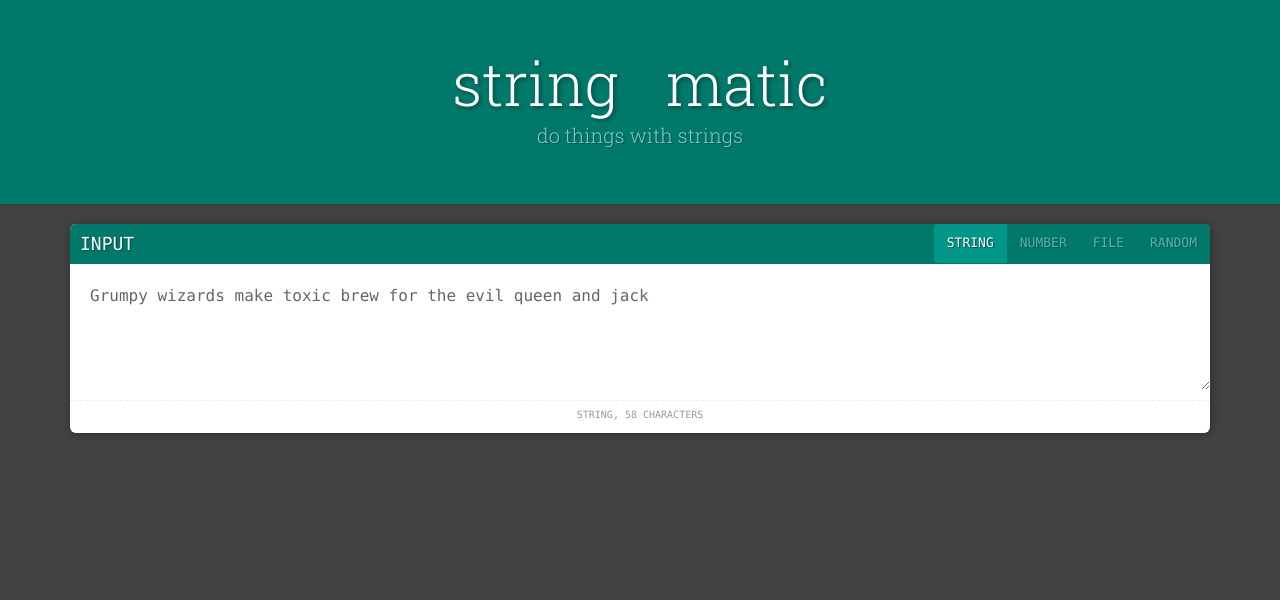
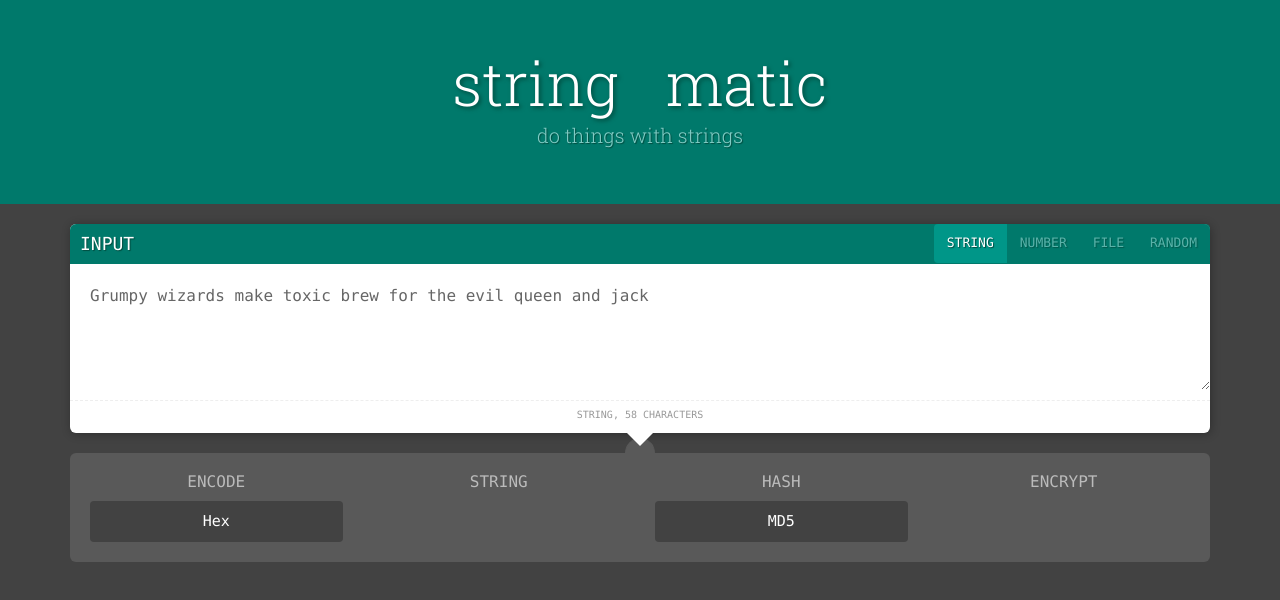
Before and after one commit to string-o-matic/string-o-matic, a React (Create React App) app: page / in a window 1280 px wide. Shown: the top 600 px of the page. Built offline with nearby package versions, Linux system fonts and the light colour scheme; the HTML template or start-up script is replaced by a standard one.

Commit message:
Basic step selector

```diff
--- a/src/App.css
+++ b/src/App.css
@@ -76,6 +76,18 @@ textarea.code:focus {
     margin-bottom: 20px;
     box-shadow: 1px 1px 10px rgba(0, 0, 0, 0.3);
     border-radius: 6px;
+}
+
+.step-selector {
+    background: #595959;
+    position: relative;
+    margin-bottom: 20px;
+    box-shadow: none;
+    border-radius: 6px;
+}
+
+.step-selector .step-body {
+    padding: 20px;
 }
 
 .step-header {
@@ -210,3 +222,22 @@ textarea.code:focus {
     border-top-left-radius: 30px;
     border-top-right-radius: 30px;
 }
+
+.step-selector .category h4 {
+    font-family: Monaco, Menlo, Consolas, "Courier New", monospace;
+    font-size: 16px;
+    color: #bbb;
+    margin: 0 0 10px 0;
+    padding: 0;
+    text-align: center;
+}
+
+.step-selector .step-top-1 {
+    background: #595959;
+    border: 1px solid #595959;
+}
+
+.step-selector .btn-inverse {
+    font-family: Monaco, Menlo, Consolas, "Courier New", monospace;
+    background: #424242;
+}
--- a/src/pipeline/Pipeline.js
+++ b/src/pipeline/Pipeline.js
@@ -1,11 +1,7 @@
 import React, { Component } from 'react';
 import Input from '../input/Input';
 import StepComponent from './StepComponent';
-import MD5Step from './steps/MD5Step';
-import HexStep from './steps/HexStep';
-import StringReverseStep from './steps/StringReverseStep';
-import UpperCase from './steps/string/UpperCase';
-import IdentityStep from './steps/IdentityStep';
+import StepSelector from './StepSelector';
 
 class Pipeline extends Component {
 
@@ -14,12 +10,13 @@ class Pipeline extends Component {
 
   constructor(props) {
     super(props);
-    this.state = { input: this.initialInput };
+    this.state = { input: { type: 'String', data: this.initialInput } };
     this.inputChange = this.inputChange.bind(this);
     this.stepChange = this.stepChange.bind(this);
-    console.log('pipeline construct update pipeline');
-    this.updatePipelineChain();
-    console.log('pipeline construct set initial');
+    this.addStep = this.addStep.bind(this);
+    // console.log('pipeline construct update pipeline');
+    // this.updatePipelineChain();
+    // console.log('pipeline construct set initial');
     // this.steps[0].setInput({ type: 'String', data: this.initialInput });
   }
 
@@ -32,19 +29,20 @@ class Pipeline extends Component {
             <StepComponent key={i} step={step} stepChange={this.stepChange}/>
           )
         }
+        <StepSelector addStep={this.addStep}/>
       </div>
     );
   }
 
-  updatePipelineChain() {
-    var previous = null;
-    this.steps.forEach(step => {
-      if (previous) {
-        previous.setNext(step);
-      }
-      previous = step;
-    });
-  }
+  // updatePipelineChain() {
+  //   var previous = null;
+  //   this.steps.forEach(step => {
+  //     if (previous) {
+  //       previous.setNext(step);
+  //     }
+  //     previous = step;
+  //   });
+  // }
 
   inputChange(input) {
     // Pass new input to first step in pipeline. It will pass its output down the chain.
@@ -60,6 +58,16 @@ class Pipeline extends Component {
   stepChange() {
     this.setState({});
   }
+
+  addStep(step) {
+    if (this.steps.length > 0) {
+      this.steps[this.steps.length - 1].setNext(step);
+    } else {
+      step.setInput(this.state.input);
+    }
+    this.steps.push(step);
+    this.setState({});
+  }
 }
 
 export default Pipeline;
--- a/src/pipeline/StepComponent.js
+++ b/src/pipeline/StepComponent.js
@@ -25,7 +25,7 @@ class StepComponent extends Component {
       <div className="step step-transform">
         <StepTop/>
         <div className="step-header">
-          <h4>{this.props.step.title()}</h4>
+          <h4>{this.props.step.constructor.title}</h4>
         </div>
         <div className="step-body">
           <code className="output">{view}</code>
--- /dev/null
+++ b/src/pipeline/StepSelector.js
@@ -0,0 +1,54 @@
+import React, { Component } from 'react';
+import MD5Step from './steps/MD5Step';
+import HexStep from './steps/HexStep';
+import { StepTop } from '../Common';
+
+class StepSelector extends Component {
+
+  render() {
+    // TODO Add category static field and build automatically
+    var encodeSteps = [ HexStep ];
+    var hashSteps = [ MD5Step ];
+
+    return (
+      <div className="step-selector">
+        <StepTop/>
+        <div className="step-body">
+          <div className="container-fluid">
+            <div className="row">
+              <div className="col-md-3 category">
+                <h4>ENCODE</h4>
+                {
+                  encodeSteps.map((step, i) =>
+                    <button key={i} className="btn btn-inverse btn-block" onClick={this.addStep.bind(this, step)}>{step.title}</button>
+                  )
+                }
+              </div>
+              <div className="col-md-3 category">
+                <h4>STRING</h4>
+              </div>
+              <div className="col-md-3 category">
+                <h4>HASH</h4>
+                {
+                  hashSteps.map((step, i) =>
+                    <button key={i} className="btn btn-inverse btn-block" onClick={this.addStep.bind(this, step)}>{step.title}</button>
+                  )
+                }
+              </div>
+              <div className="col-md-3 category">
+                <h4>ENCRYPT</h4>
+              </div>
+            </div>
+          </div>
+        </div>
+      </div>
+    );
+  }
+
+  addStep(step) {
+    this.props.addStep(new step());
+  }
+
+}
+
+export default StepSelector;
--- a/src/pipeline/steps/HexStep.js
+++ b/src/pipeline/steps/HexStep.js
@@ -2,17 +2,9 @@ import Step from './Step'
 
 class HexStep extends Step {
 
-  title() {
-    return 'To Hex';
-  }
-
-  consumes() {
-    return ['ByteStringBuffer'];
-  }
-
-  produces() {
-    return { 'ByteStringBuffer': 'String' }
-  }
+  static title = 'Hex';
+  static consumes = ['ByteStringBuffer'];
+  static produces = { 'ByteStringBuffer': 'String' };
 
   calculate(input) {
     // TODO Check input type, this only supports a forge ByteStringBuffer
--- a/src/pipeline/steps/MD5Step.js
+++ b/src/pipeline/steps/MD5Step.js
@@ -3,19 +3,11 @@ import Step from './Step'
 
 class MD5Step extends Step {
 
+  static title = 'MD5';
+  static consumes = ['String'];
+  static produces = { 'String': 'ByteStringBuffer' };
+
   md5 = forge.md5.create();
-
-  title() {
-    return 'MD5';
-  }
-
-  consumes() {
-    return ['String'];
-  }
-
-  produces() {
-    return { 'String': 'ByteStringBuffer' }
-  }
 
   calculate(input) {
     // TODO Check input type
--- a/src/pipeline/steps/Step.js
+++ b/src/pipeline/steps/Step.js
@@ -1,4 +1,8 @@
 class Step {
+
+  static title = 'Identity';
+  static consumes = ['*'];
+  static produces = { '*': '*' };
 
   output = null;
 
@@ -10,23 +14,12 @@ class Step {
   }
 
   setInput(input) {
+    console.log(this.constructor.name + ": setInput", input);
     this.input = input;
     this.output = null;
     if (this.next) {
       this.next.setInput(this.getOutput());
     }
-  }
-
-  title() {
-    return 'Identity'
-  }
-
-  consumes() {
-    return ['*']
-  }
-
-  produces() {
-    return { '*': '*' }
   }
 
   calculate(input) {
@@ -37,6 +30,7 @@ class Step {
     if (!this.output && this.input) {
       this.output = this.calculate(this.input);
     }
+    console.log(this.constructor.name + ": getOutput", { input: this.input, output: this.output });
     return this.output;
   }
 
```
